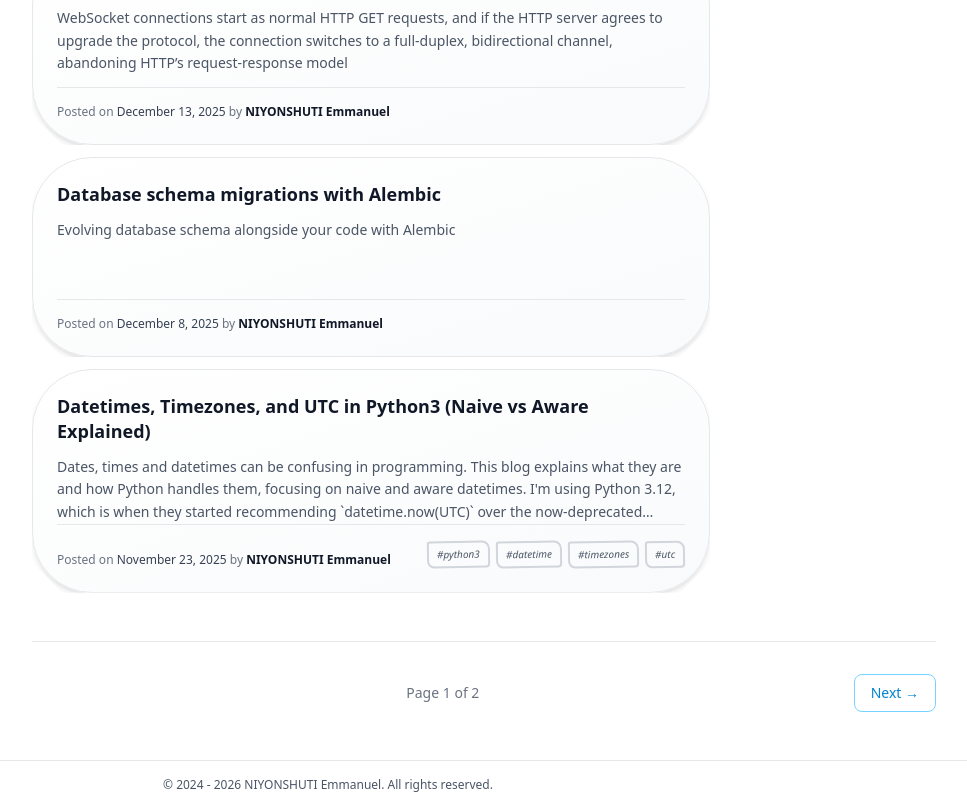
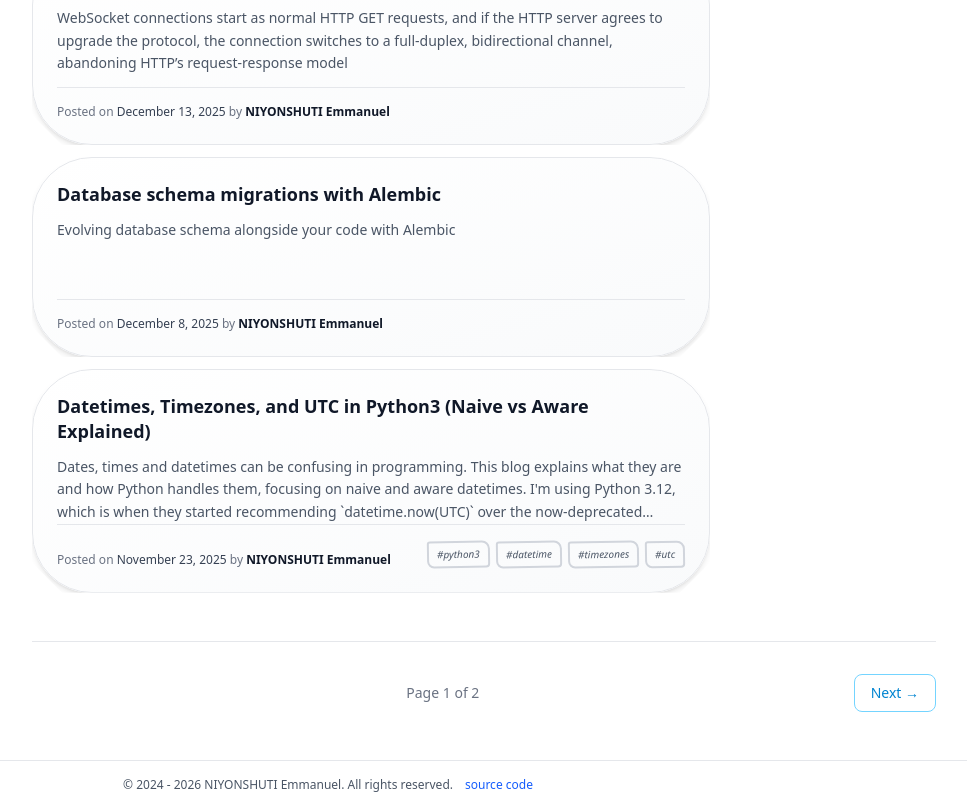
Before and after one commit to EmmanuelNiyonshuti/blog, a Next.js app: page / in a window 1280 px wide. Shown: the part 1652-2461 px from the top of the page, without its empty margins (312-1279 px from the left). Built offline with nearby package versions, Linux system fonts and the light colour scheme; no server answers.

Commit message:
add source code in footer

```diff
--- a/app/components/layout/Footer.js
+++ b/app/components/layout/Footer.js
@@ -4,6 +4,7 @@ export default function Footer() {
       <div className="max-w-6xl mx-auto px-4 sm:px-6 lg:px-8 py-4">
         <div className="flex items-center justify-center">
           <p className="text-xs text-gray-600 dark:text-gray-400">© 2024 - {new Date().getFullYear()} NIYONSHUTI Emmanuel. All rights reserved.</p>
+          <a className="flex justify-end ml-3 text-xs text-blue-600 dark:text-blue-400" href="https://github.com/EmmanuelNiyonshuti/blog" target="_blank" rel="noopener noreferrer">source code</a>
         </div>
       </div>
     </footer>
```
